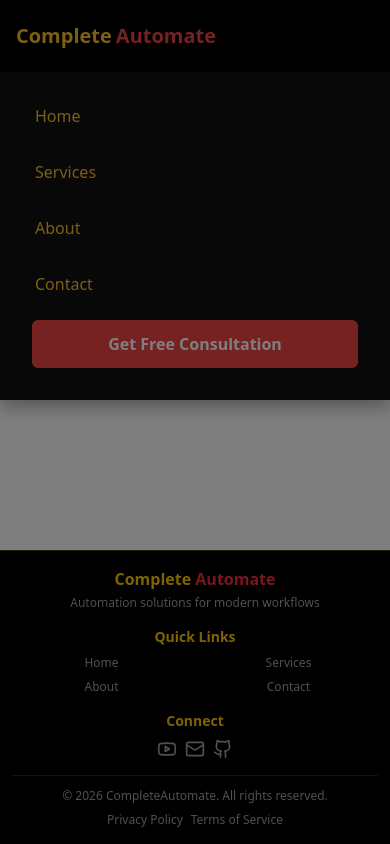
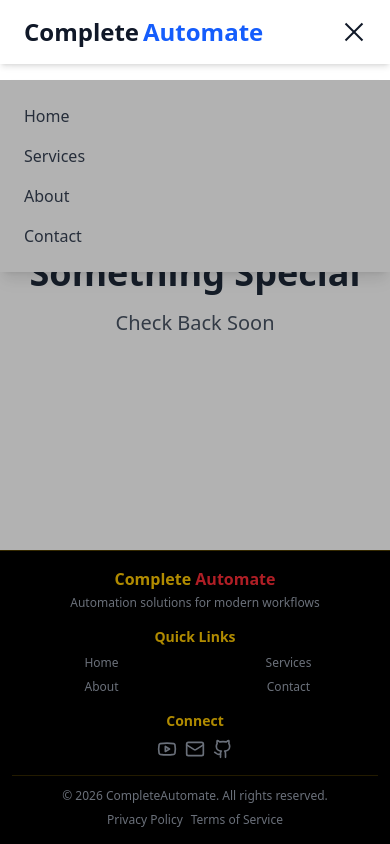
Before and after one commit to vimalmenon/completeautomate.github.io, a Next.js app: page / in a window 390 px wide. Both pictures are taken after a click on the button "Open navigation menu". Built offline with nearby package versions, Linux system fonts and the light colour scheme.

Commit message:
refactor: update Header component styles and functionality for improved UX and responsiveness

```diff
--- a/src/common/Header/Header.component.tsx
+++ b/src/common/Header/Header.component.tsx
@@ -2,7 +2,6 @@
 
 import React, { useState, useEffect } from 'react';
 import Link from 'next/link';
-import styles from './Header.module.css';
 
 export const Header: React.FC = () => {
   const [isMenuOpen, setIsMenuOpen] = useState(false);
@@ -11,7 +10,7 @@ export const Header: React.FC = () => {
   // Handle scroll for sticky header
   useEffect(() => {
     const handleScroll = () => {
-      setIsSticky(window.scrollY > 0);
+      setIsSticky(window.scrollY > 50);
     };
 
     window.addEventListener('scroll', handleScroll);
@@ -35,6 +34,18 @@ export const Header: React.FC = () => {
     return () => window.removeEventListener('keydown', handleKeyDown);
   }, []);
 
+  // Prevent body scroll when menu is open
+  useEffect(() => {
+    if (isMenuOpen) {
+      document.body.style.overflow = 'hidden';
+    } else {
+      document.body.style.overflow = 'unset';
+    }
+    return () => {
+      document.body.style.overflow = 'unset';
+    };
+  }, [isMenuOpen]);
+
   const navItems = [
     { label: 'Home', href: '/' },
     { label: 'Services', href: '/services' },
@@ -44,35 +55,37 @@ export const Header: React.FC = () => {
 
   return (
     <header
-      className={`${styles.header} ${isSticky ? styles.sticky : ''}`}
+      className={`fixed top-0 left-0 right-0 w-full bg-white shadow-md z-50 transition-all duration-300 ${isSticky ? 'shadow-lg' : ''}`}
       role="banner"
     >
       <nav
-        className={styles.navbar}
+        className="flex items-center justify-between px-6 py-4 max-w-7xl mx-auto"
         role="navigation"
         aria-label="Main navigation"
       >
         {/* Logo Section */}
-        <div className={styles.logoContainer}>
+        <div>
           <Link
             href="/"
-            className={styles.logo}
+            className="flex items-center gap-1 text-2xl font-bold"
             aria-label="CompleteAutomate Home"
+            onClick={handleNavClick}
           >
-            <span className={styles.logoText}>Complete</span>
-            <span className={styles.logoHighlight}>Automate</span>
+            <span className="text-gray-900">Complete</span>
+            <span className="text-blue-600">Automate</span>
           </Link>
         </div>
 
         {/* Desktop Navigation */}
-        <div className={styles.desktopNav}>
-          <ul className={styles.navList} role="menubar">
+        <div className="hidden md:flex items-center gap-8">
+          <ul className="flex items-center gap-8" role="menubar">
             {navItems.map((item) => (
               <li key={item.label} role="none">
                 <Link
                   href={item.href}
-                  className={styles.navLink}
+                  className="text-gray-700 hover:text-blue-600 transition-colors font-medium"
                   role="menuitem"
+                  tabIndex={0}
                 >
                   {item.label}
                 </Link>
@@ -83,59 +96,52 @@ export const Header: React.FC = () => {
 
         {/* Mobile Menu Button */}
         <button
-          className={`${styles.hamburger} ${isMenuOpen ? styles.active : ''}`}
+          className="md:hidden flex flex-col gap-1.5 cursor-pointer"
           onClick={() => setIsMenuOpen(!isMenuOpen)}
-          aria-label="Toggle navigation menu"
+          aria-label={isMenuOpen ? "Close navigation menu" : "Open navigation menu"}
           aria-expanded={isMenuOpen}
           aria-controls="mobile-menu"
           type="button"
+          tabIndex={0}
         >
-          <span className={styles.hamburgerLine}></span>
-          <span className={styles.hamburgerLine}></span>
-          <span className={styles.hamburgerLine}></span>
+          <span className={`block w-6 h-0.5 bg-gray-900 transition-all duration-300 ${isMenuOpen ? 'rotate-45 translate-y-2' : ''}`}></span>
+          <span className={`block w-6 h-0.5 bg-gray-900 transition-all duration-300 ${isMenuOpen ? 'opacity-0' : ''}`}></span>
+          <span className={`block w-6 h-0.5 bg-gray-900 transition-all duration-300 ${isMenuOpen ? '-rotate-45 -translate-y-2' : ''}`}></span>
         </button>
       </nav>
 
       {/* Mobile Navigation Menu */}
       <nav
         id="mobile-menu"
-        className={`${styles.mobileMenu} ${isMenuOpen ? styles.open : ''}`}
+        className={`md:hidden fixed left-0 right-0 top-20 bg-white shadow-lg transition-all duration-300 overflow-hidden ${isMenuOpen ? 'max-h-96' : 'max-h-0'}`}
         role="navigation"
         aria-label="Mobile navigation"
         aria-hidden={!isMenuOpen}
       >
-        <ul className={styles.mobileNavList} role="menubar">
+        <ul className="flex flex-col gap-4 p-6" role="menubar">
           {navItems.map((item) => (
             <li key={item.label} role="none">
               <Link
                 href={item.href}
-                className={styles.mobileNavLink}
+                className="text-gray-700 hover:text-blue-600 transition-colors font-medium block"
                 role="menuitem"
                 onClick={handleNavClick}
+                tabIndex={isMenuOpen ? 0 : -1}
               >
                 {item.label}
               </Link>
             </li>
           ))}
-          <li role="none" className={styles.mobileCTAContainer}>
-            <Link
-              href="/consultation"
-              className={styles.mobileCTAButton}
-              role="button"
-              onClick={handleNavClick}
-            >
-              Get Free Consultation
-            </Link>
-          </li>
         </ul>
       </nav>
 
       {/* Mobile Menu Overlay */}
       {isMenuOpen && (
         <div
-          className={styles.menuOverlay}
+          className="md:hidden fixed inset-0 bg-black/30 top-20 z-40"
           onClick={() => setIsMenuOpen(false)}
           aria-hidden="true"
+          tabIndex={-1}
         ></div>
       )}
     </header>
--- a/src/common/Header/Header.module.css
+++ /dev/null
@@ -1,296 +0,0 @@
-.header {
-  position: relative;
-  background-color: #000000;
-  color: #fbbf24;
-  box-shadow: 0 2px 10px rgba(0, 0, 0, 0.1);
-  transition: all 0.3s ease;
-  z-index: 100;
-}
-
-.header.sticky {
-  position: sticky;
-  top: 0;
-  box-shadow: 0 4px 20px rgba(0, 0, 0, 0.2);
-}
-
-.navbar {
-  display: flex;
-  justify-content: space-between;
-  align-items: center;
-  padding: 1rem 2rem;
-  max-width: 100%;
-  margin: 0 auto;
-}
-
-.logoContainer {
-  flex-shrink: 0;
-}
-
-.logo {
-  font-size: 1.5rem;
-  font-weight: bold;
-  text-decoration: none;
-  color: #fbbf24;
-  display: flex;
-  align-items: center;
-  gap: 0.25rem;
-  transition: color 0.3s ease;
-  outline: none;
-}
-
-.logo:hover {
-  color: #fcd34d;
-}
-
-.logo:focus-visible {
-  outline: 2px solid #fbbf24;
-  outline-offset: 2px;
-}
-
-.logoText {
-  color: #fbbf24;
-}
-
-.logoHighlight {
-  color: #ef4444;
-  font-weight: 900;
-}
-
-/* Desktop Navigation */
-.desktopNav {
-  display: flex;
-  align-items: center;
-  gap: 3rem;
-}
-
-.navList {
-  display: flex;
-  list-style: none;
-  margin: 0;
-  padding: 0;
-  gap: 2rem;
-}
-
-.navLink {
-  color: #fbbf24;
-  text-decoration: none;
-  font-weight: 500;
-  transition: color 0.3s ease;
-  position: relative;
-  outline: none;
-}
-
-.navLink:hover {
-  color: #fcd34d;
-}
-
-.navLink:focus-visible {
-  outline: 2px solid #fbbf24;
-  outline-offset: 2px;
-}
-
-.navLink::after {
-  content: '';
-  position: absolute;
-  bottom: -4px;
-  left: 0;
-  width: 0;
-  height: 2px;
-  background-color: #ef4444;
-  transition: width 0.3s ease;
-}
-
-.navLink:hover::after {
-  width: 100%;
-}
-
-.ctaButton {
-  padding: 0.75rem 1.5rem;
-  background-color: #ef4444;
-  color: white;
-  text-decoration: none;
-  border-radius: 0.375rem;
-  font-weight: 600;
-  transition: all 0.3s ease;
-  white-space: nowrap;
-  outline: none;
-  display: inline-block;
-}
-
-.ctaButton:hover {
-  background-color: #dc2626;
-  transform: translateY(-2px);
-  box-shadow: 0 4px 12px rgba(239, 68, 68, 0.3);
-}
-
-.ctaButton:focus-visible {
-  outline: 2px solid #fbbf24;
-  outline-offset: 2px;
-}
-
-/* Mobile Menu Button (Hamburger) */
-.hamburger {
-  display: none;
-  flex-direction: column;
-  background: none;
-  border: none;
-  cursor: pointer;
-  padding: 0.5rem;
-  width: 2.5rem;
-  height: 2.5rem;
-  align-items: center;
-  justify-content: center;
-  outline: none;
-}
-
-.hamburgerLine {
-  display: block;
-  width: 1.5rem;
-  height: 2px;
-  background-color: #fbbf24;
-  margin: 4px 0;
-  transition: all 0.3s ease;
-  transform-origin: center;
-}
-
-.hamburger:hover .hamburgerLine {
-  background-color: #fcd34d;
-}
-
-.hamburger.active .hamburgerLine:nth-child(1) {
-  transform: rotate(45deg) translate(8px, 8px);
-}
-
-.hamburger.active .hamburgerLine:nth-child(2) {
-  opacity: 0;
-}
-
-.hamburger.active .hamburgerLine:nth-child(3) {
-  transform: rotate(-45deg) translate(7px, -7px);
-}
-
-.hamburger:focus-visible {
-  outline: 2px solid #fbbf24;
-  outline-offset: 2px;
-}
-
-/* Mobile Navigation Menu */
-.mobileMenu {
-  display: none;
-  position: absolute;
-  top: 100%;
-  right: 0;
-  background-color: #111111;
-  width: 100%;
-  max-width: 100vw;
-  flex-direction: column;
-  box-shadow: 0 8px 16px rgba(0, 0, 0, 0.3);
-  max-height: 0;
-  overflow: hidden;
-  transition: max-height 0.3s ease;
-}
-
-.mobileMenu.open {
-  max-height: 500px;
-}
-
-.mobileNavList {
-  list-style: none;
-  padding: 1rem 0;
-  margin: 0;
-  display: flex;
-  flex-direction: column;
-}
-
-.mobileNavLink {
-  display: block;
-  padding: 1rem 2rem;
-  color: #fbbf24;
-  text-decoration: none;
-  font-weight: 500;
-  transition: all 0.3s ease;
-  border-left: 3px solid transparent;
-  outline: none;
-}
-
-.mobileNavLink:hover,
-.mobileNavLink:focus {
-  background-color: #1f2937;
-  border-left-color: #ef4444;
-  color: #fcd34d;
-}
-
-.mobileNavLink:focus-visible {
-  outline: 2px solid #fbbf24;
-  outline-offset: -2px;
-}
-
-.mobileCTAContainer {
-  padding: 0.5rem 2rem 1rem;
-}
-
-.mobileCTAButton {
-  display: block;
-  width: 100%;
-  padding: 0.75rem 1.5rem;
-  background-color: #ef4444;
-  color: white;
-  text-decoration: none;
-  border-radius: 0.375rem;
-  font-weight: 600;
-  text-align: center;
-  transition: all 0.3s ease;
-  border: none;
-  cursor: pointer;
-  outline: none;
-}
-
-.mobileCTAButton:hover,
-.mobileCTAButton:focus {
-  background-color: #dc2626;
-  transform: translateY(-2px);
-  box-shadow: 0 4px 12px rgba(239, 68, 68, 0.3);
-}
-
-.mobileCTAButton:focus-visible {
-  outline: 2px solid #fbbf24;
-  outline-offset: 2px;
-}
-
-.menuOverlay {
-  display: none;
-  position: fixed;
-  top: 0;
-  left: 0;
-  right: 0;
-  bottom: 0;
-  background-color: rgba(0, 0, 0, 0.5);
-  z-index: 40;
-}
-
-.mobileMenu.open + .menuOverlay {
-  display: block;
-}
-
-/* Responsive Design */
-@media (max-width: 768px) {
-  .navbar {
-    padding: 1rem;
-  }
-
-  .desktopNav {
-    display: none;
-  }
-
-  .hamburger {
-    display: flex;
-  }
-
-  .mobileMenu {
-    display: flex;
-  }
-
-  .logo {
-    font-size: 1.25rem;
-  }
-}
```
